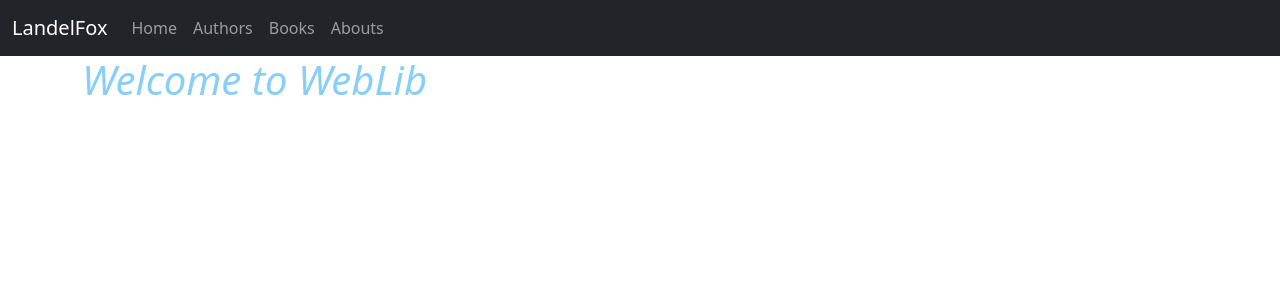
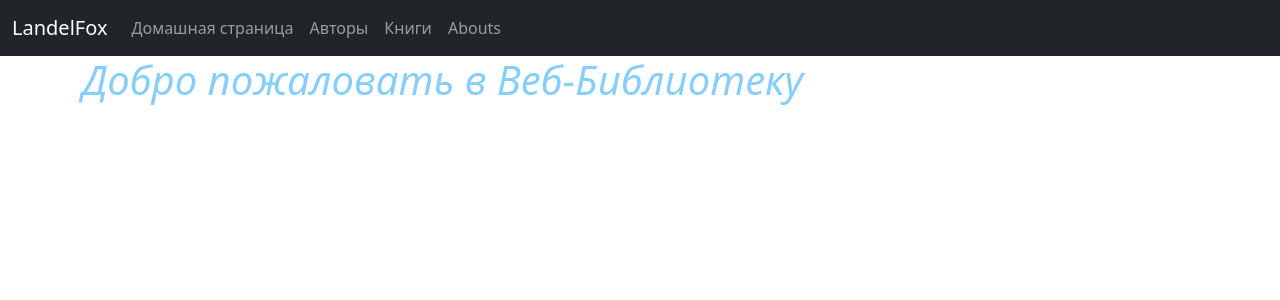
Before and after one commit to Arthur-Cat/WebLib, a Django app: page /webLib/ in a window 1280 px wide. Shown: the top 300 px of the page. Run offline with Django 4.2, Linux system fonts and the light colour scheme; parts of the project's set-up code (start-up, migrations or seed data) failed here and were passed over.

Commit message:
Rustofication

```diff
--- a/servis/urls.py
+++ b/servis/urls.py
@@ -8,5 +8,3 @@ urlpatterns = [
     path("about/<int:id>", about, name="about"),
     path("json", jsonShow, name="jsonShow"),
 ]
-
-asd
--- a/webLib/templates/webLib/main.html
+++ b/webLib/templates/webLib/main.html
@@ -6,7 +6,7 @@
     <meta charset="UTF-8">
     <meta http-equiv="X-UA-Compatible" content="IE=edge">
     <meta name="viewport" content="width=device-width, initial-scale=1.0">
-    <title>WEB LIB</title>
+    <title>Web Lib</title>
     <link rel="stylesheet" href="{% static "webLib/css/main.css" %}">
     <link href="https://cdn.jsdelivr.net/npm/bootstrap@5.2.0-beta1/dist/css/bootstrap.min.css"
     rel="stylesheet"
@@ -16,7 +16,7 @@
 <body>
     {% include 'webLib/navbar.html' %}
     <div class="container">
-        <h1>Welcome to WebLib</h1>
+        <h1>Добро пожаловать в Веб-Библиотеку</h1>
 
     </div>
     {% block content %}
--- a/webLib/templates/webLib/navbar.html
+++ b/webLib/templates/webLib/navbar.html
@@ -7,13 +7,13 @@
       <div class="collapse navbar-collapse" id="navbarNav">
         <ul class="navbar-nav">
           <li class="nav-item">
-            <a class="nav-link" aria-current="page" href="/webLib">Home</a>
+            <a class="nav-link" aria-current="page" href="/webLib">Домашная страница</a>
           </li>
           <li class="nav-item">
-            <a class="nav-link" href="authors">Authors</a>
+            <a class="nav-link" href="authors">Авторы</a>
           </li>
           <li class="nav-item">
-            <a class="nav-link" href="books">Books</a>
+            <a class="nav-link" href="books">Книги</a>
           </li>
           <li class="nav-item">
             <a class="nav-link" href="about">Abouts</a>
--- a/webLib/urls.py
+++ b/webLib/urls.py
@@ -4,8 +4,8 @@ from webLib.views import main, authors, books, about, author_id, book_title
 urlpatterns = [
     path('', main, name='webLib'),
     path('authors', authors, name='authors'),
-    path('authors/<uuid:pk>', author_id, name='author_id'),
-    path('books/<int:pk>', book_title, name='book_title'),
+    path('<uuid:pk>', author_id, name='author_id'),
+    path('<int:pk>', book_title, name='book_title'),
     path('books', books, name='books'),
     path('about', about, name='about'),
 ]
```
